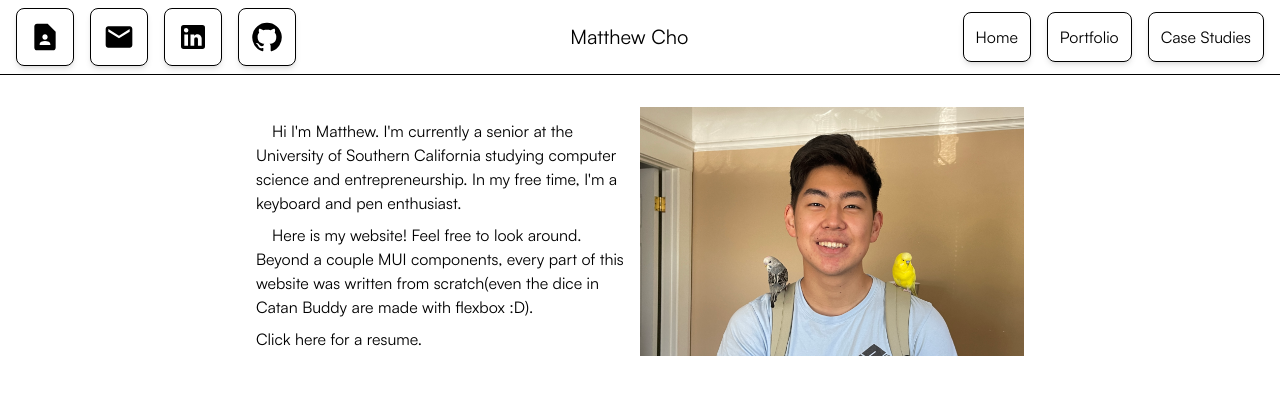
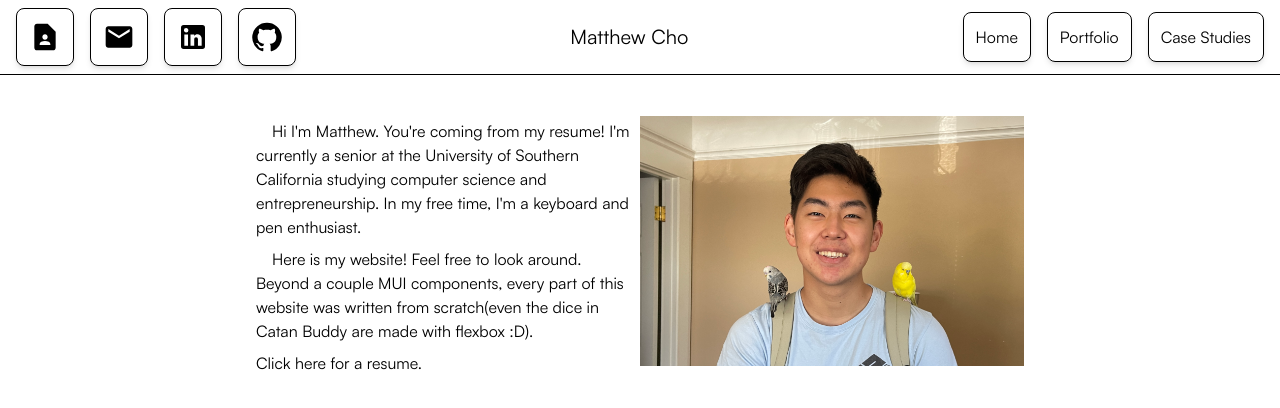
Before and after one commit to mcho9434/frontend-miji, a React (Create React App) app: page /r in a window 1280 px wide. Shown: the top 408 px of the page. Built offline with nearby package versions, Linux system fonts and the light colour scheme.

Commit message:
diff resume landing

```diff
--- a/src/pages/ResumeLanding/index.jsx
+++ b/src/pages/ResumeLanding/index.jsx
@@ -7,9 +7,10 @@ const ResumeLanding = () => {
       <div className="flex m-4 gap-2">
         <div className="mt-3">
           <div>
-            &emsp;Hi I'm Matthew. I'm currently a senior at the University of
-            Southern California studying computer science and entrepreneurship.
-            In my free time, I'm a keyboard and pen enthusiast.
+            &emsp;Hi I'm Matthew. You're coming from my resume! I'm currently a
+            senior at the University of Southern California studying computer
+            science and entrepreneurship. In my free time, I'm a keyboard and
+            pen enthusiast.
           </div>
           <div className="mt-2">
             &emsp;Here is my website! Feel free to look around. Beyond a couple
```
